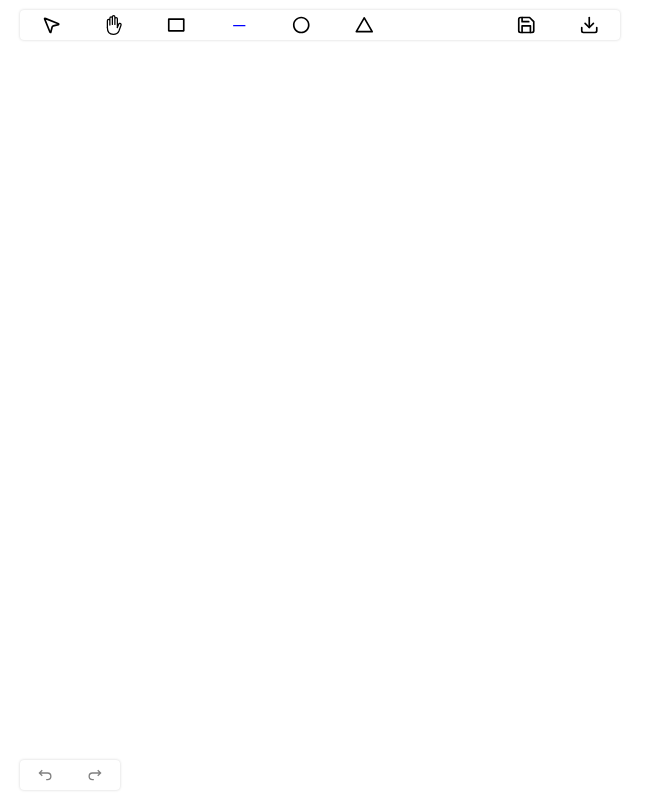
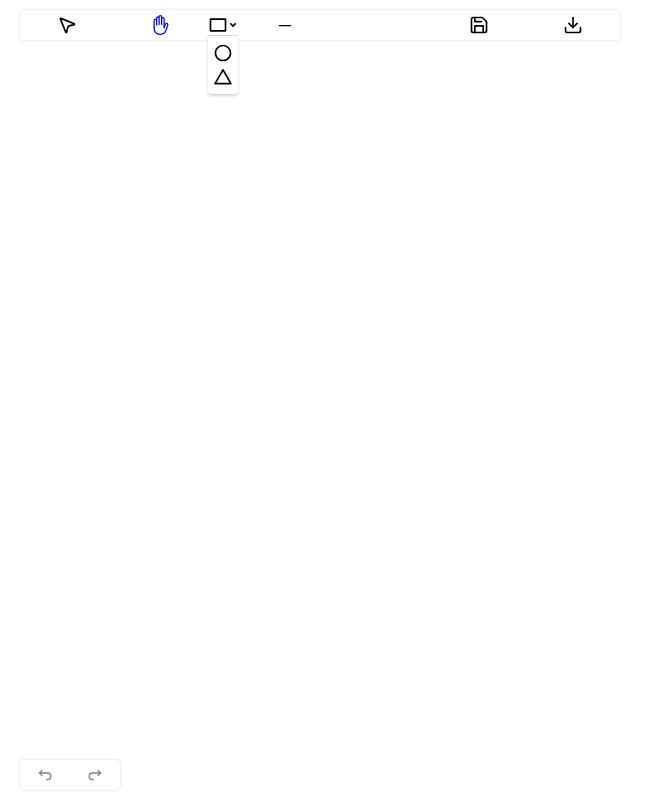
Before and after one commit to Ramosh99/doodle-js, a Next.js app: page / in a window 1280 px wide. Both pictures are taken after a click on the icon 238 px from the left and 25 px from the top of the page. Shown: the whole page, without its empty margins (0-665 px from the left). Built offline with nearby package versions, Linux system fonts and the light colour scheme.

Commit message:
Drop down menu for shapes init

```diff
--- a/components/ButtonComponents/Button.jsx
+++ b/components/ButtonComponents/Button.jsx
@@ -1,5 +1,5 @@
 // Buttons.js
-import React, { useRef } from 'react';
+import React, { useRef, useState } from 'react';
 import { IoHandLeftOutline } from "react-icons/io5";
 import { RiCircleLine, RiRectangleLine, RiTriangleLine } from "react-icons/ri";
 import { GoCircle, GoDash } from "react-icons/go";
@@ -8,10 +8,22 @@ import { LuDownload } from "react-icons/lu";
 import { LuMousePointer2 } from "react-icons/lu";
 import Undoredo from './Clicks/Undoredo';
 import { handleSave } from './Clicks/Save';
+import { FaAngleDown } from "react-icons/fa";
 
 const Buttons = ({ handleModeChange, elements,canvasRef, handleLoad, mode, undoStack, redoStack, setUndoStack, setRedoStack, setElements,setActiveElem }) => {
+
+    //shape selector options-----------------------------------------------------------------------
+    const [shapeMenu,setShapeMenu] = useState(false); // to show/hide shape menu
+    const [activeShape, setActiveShape] = useState('rectangle');
+    const handleActiveShape = (shape) => {
+        setActiveShape(shape);
+        handleModeChange(shape)
+        setShapeMenu(false);
+    }
+
+
+    //file handling options-------------------------------------------------------------------------
     const fileInputRef = useRef(null); // ref to file chooser
-
     const handleIconClick = () => { // function to trigger file chooser by LuDownload icon
         fileInputRef.current.click();
     };
@@ -22,7 +34,7 @@ const Buttons = ({ handleModeChange, elements,canvasRef, handleLoad, mode, undoS
                 position: 'absolute', top:'10px', left:'20px',
                 display:'flex', justifyContent:'space-around', alignItems:'center',
                 width:'600px', height:'30px', backgroundColor:'white', borderRadius:'4px',
-                boxShadow:'0 0 3px lightGrey'
+                boxShadow:'0 0 3px lightGrey',
             }}>
                 {/* --- Mouse Pointer ---- */}
                 <LuMousePointer2
@@ -38,13 +50,51 @@ const Buttons = ({ handleModeChange, elements,canvasRef, handleLoad, mode, undoS
                     Grab
                 </IoHandLeftOutline>
 
-                {/* --- Rectangle ---- */}
-                <RiRectangleLine
-                    className={mode === 'rectangle' ? 'activeIcon' : 'selectIcon'}
-                    onClick={() => handleModeChange('rectangle')}
-                >
-                    Rectangle
-                </RiRectangleLine>
+
+                {/* =========   Shape selector ==================================== */}
+                <div>
+                    {/*---active shape with drop arrow--------------- */}
+                   <div style={{display:'flex',justifyContent:'center',alignItems:'center'}}>
+                    {activeShape==='rectangle'?
+                        <RiRectangleLine
+                            className={mode === 'rectangle' ? 'activeIcon' : 'selectIcon'}
+                            onClick={() => handleModeChange('rectangle')}
+                         >
+                        </RiRectangleLine>
+                        :activeShape==='circle'?
+                        <RiCircleLine
+                            className={mode === 'circle' ? 'activeIcon' : 'selectIcon'}
+                            onClick={() => handleModeChange('circle')}
+                        >
+                        </RiCircleLine>
+                        :activeShape==='triangle'?
+                        <RiTriangleLine
+                            className={mode === 'triangle' ? 'activeIcon' : 'selectIcon'}
+                            onClick={() => handleModeChange('triangle')}
+                        >
+                        </RiTriangleLine>
+                        :''}
+                     <FaAngleDown style={{fontSize:'10px',cursor:'pointer'}} onClick={()=>setShapeMenu(!shapeMenu)}></FaAngleDown>
+                   </div>
+
+                    {/*----- drop down menu---------------------- */}
+                    {shapeMenu?<div
+                    className='drop'
+                    style={{
+                        display:'flex',flexDirection:'column',justifyContent:'space-around',alignItems:'center',position:'absolute',top:'25px',
+                        backgroundColor:'white',
+                        borderRadius:'4px',borderTopLeftRadius:'0',borderTopRightRadius:'0',
+                        borderTop:'1px solid lightGrey',
+                        boxShadow:'0px 2px 3px lightGrey',
+                        padding:'5px'
+                        }}>
+                    {activeShape!=='rectangle'?<RiRectangleLine className='selectIconMenu' onClick={()=>handleActiveShape('rectangle')}></RiRectangleLine>:''}
+                    {activeShape!=='circle'?<RiCircleLine className='selectIconMenu' onClick={()=>handleActiveShape('circle')}></RiCircleLine>:''}
+                    {activeShape!=='triangle'?<RiTriangleLine className='selectIconMenu' onClick={()=>handleActiveShape('triangle')}></RiTriangleLine>:''}
+                </div>
+                :''}
+                </div>
+
 
                 {/* --- Line ---- */}
                 <GoDash
@@ -53,20 +103,6 @@ const Buttons = ({ handleModeChange, elements,canvasRef, handleLoad, mode, undoS
                 >
                     Line
                 </GoDash>
-
-                {/* --- Circle --- */}
-                <RiCircleLine
-                    className={mode === 'circle' ? 'activeIcon' : 'selectIcon'}
-                    onClick={() => handleModeChange('circle')}
-                >
-                </RiCircleLine>
-
-                {/* --- Triangle --- */}
-                <RiTriangleLine
-                    className={mode === 'triangle' ? 'activeIcon' : 'selectIcon'}
-                    onClick={() => handleModeChange('triangle')}
-                >
-                </RiTriangleLine>
 
                 {/* --- Save ---- */}
                 <FiSave
--- a/src/app/globals.css
+++ b/src/app/globals.css
@@ -27,6 +27,20 @@
     background-color: #09ceff;
     position: absolute;
 
+}
+
+.selectIconMenu{
+    cursor: pointer;
+    font-size:20px;
+    flex:1;
+    margin-top: 2px;
+    margin-bottom: 2px;
+}
+
+.selectIconMenu:hover{
+  color: blue;
+  font-size:20px;
+  flex:1;
 }
 
 .scale-cursorTL {
```
